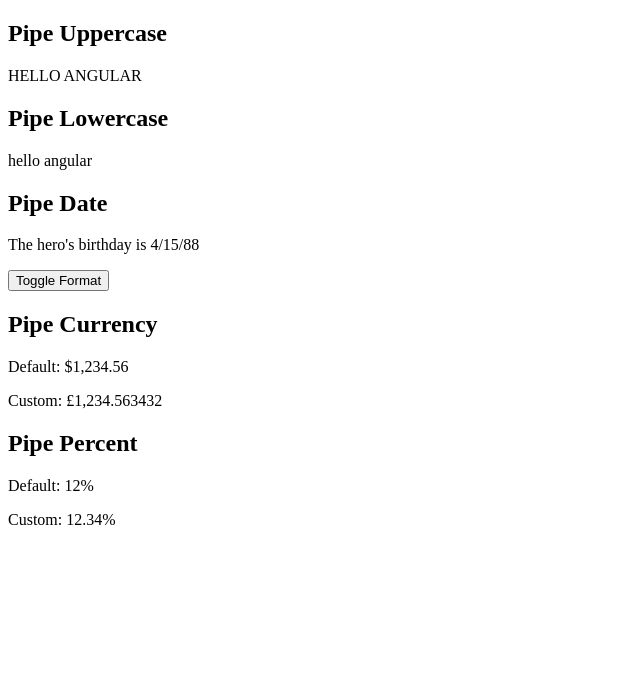
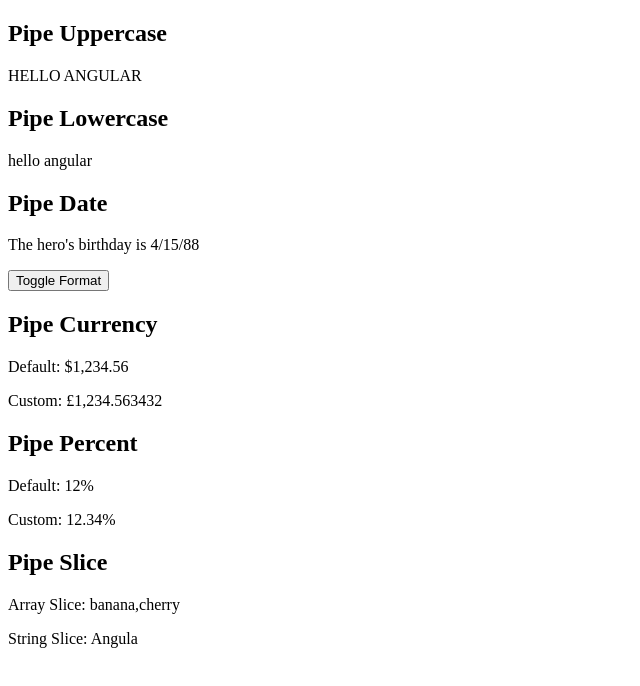
Before and after one commit to Amin23ElKassimi/angular-gamma, an Angular app: page / in a window 1280 px wide. Shown: the top 686 px of the page, without its empty margins (0-640 px from the left). Built offline with nearby package versions, Linux system fonts and the light colour scheme.

Commit message:
Pipe Slice

```diff
--- a/src/app/currency-pipe/currency-pipe.component.html
+++ b/src/app/currency-pipe/currency-pipe.component.html
@@ -8,3 +8,9 @@
   <p>Default: {{ ratio | percent }}</p>
   <p>Custom: {{ ratio | percent : "1.1-2" }}</p>
 </div>
+
+<div>
+  <h2>Pipe Slice</h2>
+  <p>Array Slice: {{ items | slice : 1 : 3 }}</p>
+  <p>String Slice: {{ text | slice : 6 : 12 }}</p>
+</div>
--- a/src/app/currency-pipe/currency-pipe.component.ts
+++ b/src/app/currency-pipe/currency-pipe.component.ts
@@ -11,6 +11,9 @@
 
   ratio: number = 0.1234;
 
+  items: string[] = ['apple', 'banana', 'cherry', 'date', 'elderberry'];
+  text: string = 'Hello Angular';
+
 
   constructor() { }
 
```
